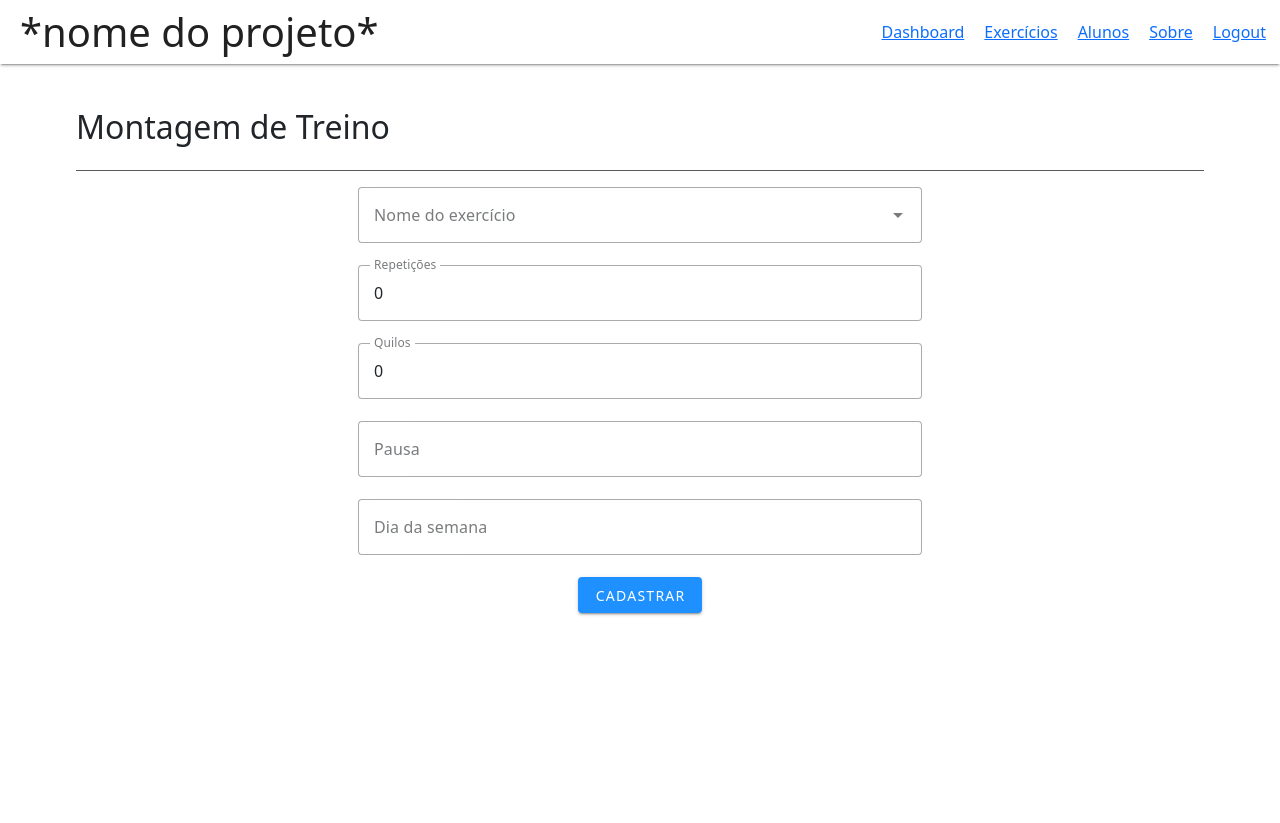
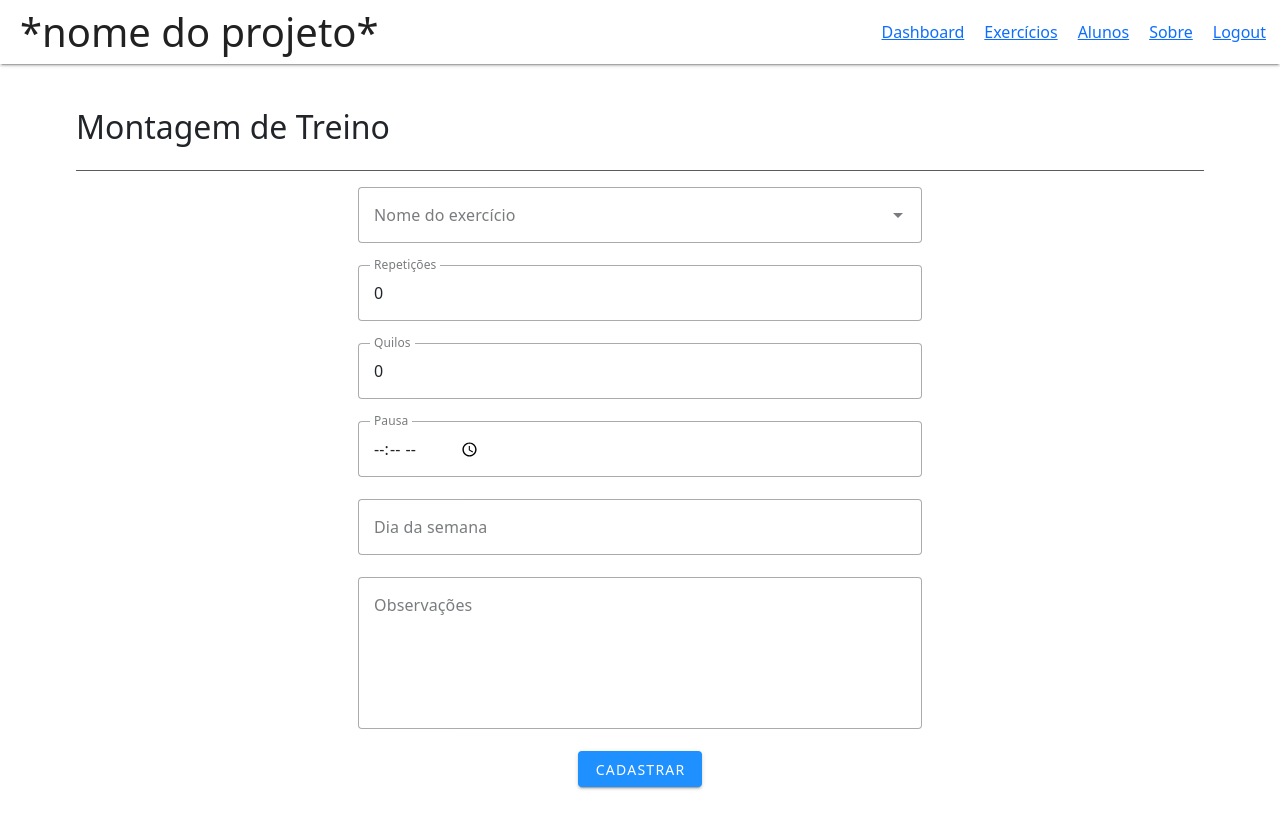
Before and after one commit to lanerLF/projeto-modulo-1, a Vue app: page /manage-exercises in a window 1280 px wide. Before the commit the page ends 800 px from the top, so only its background shows below. Built offline with nearby package versions, Linux system fonts and the light colour scheme; no server answers.

Commit message:
feat: observations field

```diff
--- a/src/views/ManageExercise.vue
+++ b/src/views/ManageExercise.vue
@@ -35,6 +35,7 @@
         label="Quilos"
         placeholder="Quilos..."
         v-model="kilograms"
+        type="number"
         :rules="[(value) => !!value || 'O campo deve ser preenchido!']"
       ></v-text-field>
       <v-text-field
@@ -43,6 +44,7 @@
         label="Pausa"
         placeholder="Pausa..."
         v-model="pause"
+        type="time"
         :rules="[(value) => !!value || 'O campo deve ser preenchido!']"
       ></v-text-field>
       <v-text-field
@@ -53,6 +55,14 @@
         v-model="week_day"
         :rules="[(value) => !!value || 'O campo deve ser preenchido!']"
       ></v-text-field>
+      <v-textarea
+        class="mw-100 w-50"
+        label="Observações"
+        placeholder="Observações..."
+        clearable
+        variant="outlined"
+        v-model="observations"
+        ></v-textarea>
       <v-btn type="submit" color="#1e90ff" >Cadastrar</v-btn>
     </v-form>
   </div>
@@ -70,6 +80,7 @@ export default {
       kilograms: 0,
       pause: "",
       week_day: "",
+      observations: "",
     };
   },
   methods: {
```
